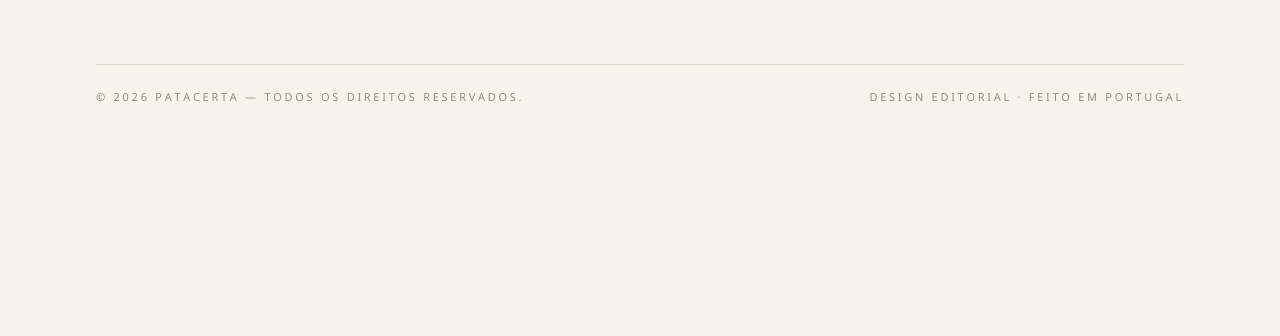
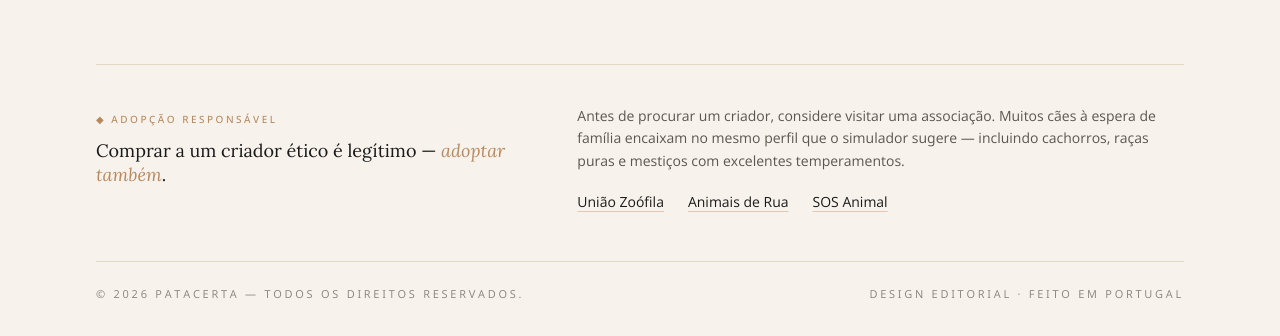
Before and after one commit to marine1988/patacerta, a React (Vite) app in the folder apps/web/: page / in a window 1280 px wide. Shown: the part 4835-5171 px from the top of the page. Before the commit the page ends 5004 px from the top, so only its background shows below. Built offline with nearby package versions, Linux system fonts and the light colour scheme; no server answers.

Commit message:
feat(web): seccao 'Adopcao responsavel' no footer
Mensagem equilibrada (criador etico e adopcao sao ambos legitimos)
com links para 3 associacoes nacionais: Uniao Zoofila, Animais de
Rua, SOS Animal.

```diff
--- a/apps/web/src/components/layout/Footer.tsx
+++ b/apps/web/src/components/layout/Footer.tsx
@@ -57,7 +57,59 @@ export function Footer() {
           </div>
         </div>
 
-        <div className="mt-16 flex flex-col items-start justify-between gap-4 border-t border-line pt-6 sm:flex-row sm:items-center">
+        {/* Adopção responsável */}
+        <div className="mt-16 border-t border-line pt-10">
+          <div className="grid gap-6 md:grid-cols-[1fr_1.4fr] md:items-start md:gap-12">
+            <div>
+              <h4 className="eyebrow mb-3">◆ Adopção responsável</h4>
+              <p className="font-serif text-lg leading-snug text-ink">
+                Comprar a um criador ético é legítimo —{' '}
+                <em className="italic text-caramel-500">adoptar também</em>.
+              </p>
+            </div>
+            <div>
+              <p className="text-sm leading-relaxed text-muted">
+                Antes de procurar um criador, considere visitar uma associação. Muitos cães à espera
+                de família encaixam no mesmo perfil que o simulador sugere — incluindo cachorros,
+                raças puras e mestiços com excelentes temperamentos.
+              </p>
+              <ul className="mt-4 flex flex-wrap gap-x-6 gap-y-2">
+                <li>
+                  <a
+                    href="https://www.uniaozoofila.org"
+                    target="_blank"
+                    rel="noopener noreferrer"
+                    className="text-sm text-ink underline decoration-caramel-500/40 underline-offset-4 transition-colors hover:text-caramel-500 hover:decoration-caramel-500"
+                  >
+                    União Zoófila
+                  </a>
+                </li>
+                <li>
+                  <a
+                    href="https://animaisderua.org"
+                    target="_blank"
+                    rel="noopener noreferrer"
+                    className="text-sm text-ink underline decoration-caramel-500/40 underline-offset-4 transition-colors hover:text-caramel-500 hover:decoration-caramel-500"
+                  >
+                    Animais de Rua
+                  </a>
+                </li>
+                <li>
+                  <a
+                    href="https://www.sosanimal.pt"
+                    target="_blank"
+                    rel="noopener noreferrer"
+                    className="text-sm text-ink underline decoration-caramel-500/40 underline-offset-4 transition-colors hover:text-caramel-500 hover:decoration-caramel-500"
+                  >
+                    SOS Animal
+                  </a>
+                </li>
+              </ul>
+            </div>
+          </div>
+        </div>
+
+        <div className="mt-12 flex flex-col items-start justify-between gap-4 border-t border-line pt-6 sm:flex-row sm:items-center">
           <p className="text-[11px] uppercase tracking-caps text-subtle">
             © {new Date().getFullYear()} PataCerta — Todos os direitos reservados.
           </p>
```
